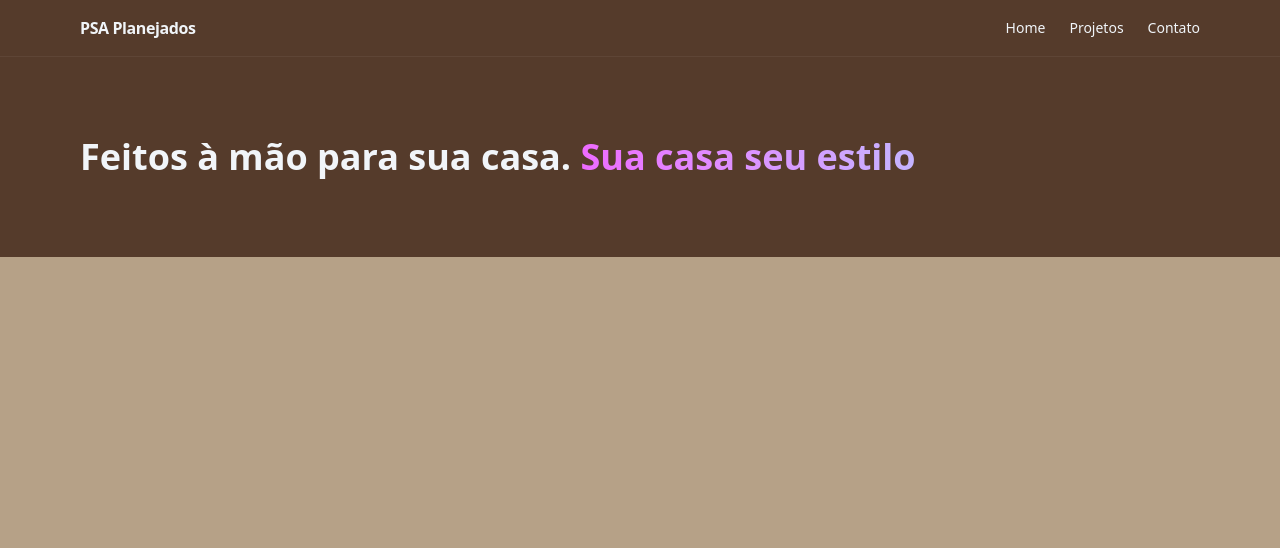
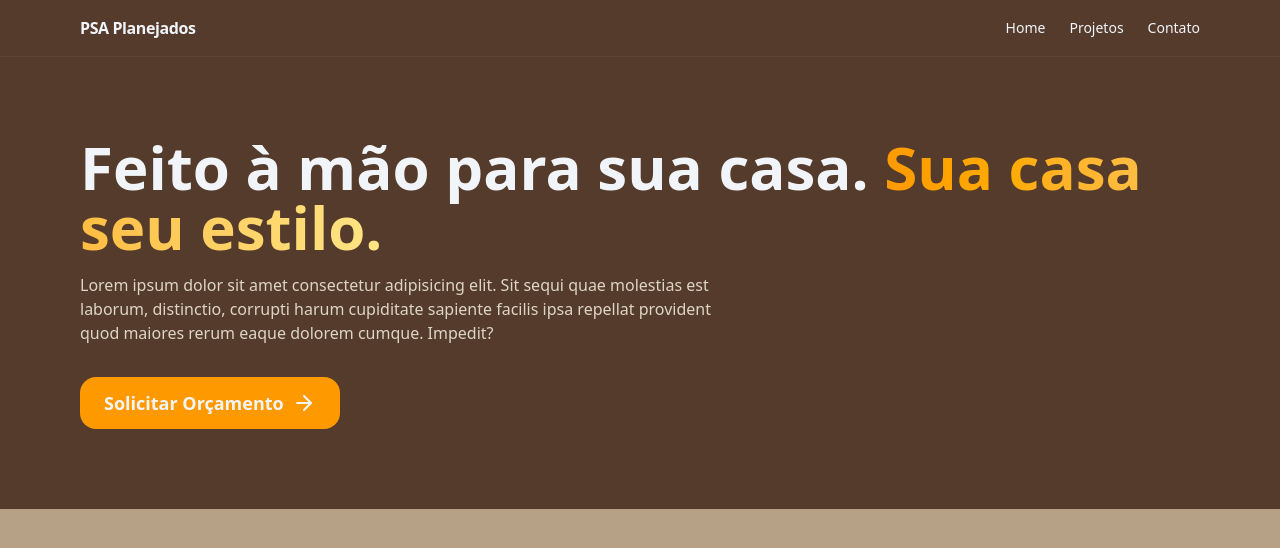
Before and after one commit to agripe049/marcenaria, a React (Vite) app: page / in a window 1280 px wide. Shown: the top 548 px of the page. Built offline with nearby package versions, Linux system fonts and the light colour scheme.

Commit message:
Fazendo home ainda, adicionando animações

```diff
--- a/src/components/Header.jsx
+++ b/src/components/Header.jsx
@@ -1,4 +1,3 @@
-import React from 'react'
 import { Menu, Sparkles, X } from 'lucide-react'
 import { useState } from 'react'
 
--- a/src/components/Hero.jsx
+++ b/src/components/Hero.jsx
@@ -1,19 +1,41 @@
 import { motion } from 'framer-motion'
+import { ArrowRight } from 'lucide-react'
 
 const Hero = () => {
     return (
         <div className="bg-[#553b2b] text-slate-100 selection:bg-[#553b2b]">
             <section className="relative overflow-hidden">
                 <div className='mx-auto max-w-6xl px-4 py-20 relative'>
-                <motion.h1 initial={{opacity: 0, y: 20}}
-                animate={{opacity: 1, y: 0}}
-                transition={{duration: 1}}
-                className="text-4xl font-extrabold">
-                    Feitos à mão para sua casa.{" "}
-                    <span className='bg-clip-text text-transparent bg-gradient-to-r from-fuchsia-400 to-violet-300'>
-                        Sua casa seu estilo
+                    <motion.h1 initial={{ opacity: 0, y: 20 }}
+                        animate={{ opacity: 1, y: 0 }}
+                        transition={{ duration: 1 }}
+                        className="text-6xl font-extrabold">
+                        Feito à mão para sua casa.{" "}
+                        <span className='bg-clip-text text-transparent bg-gradient-to-r from-amber-500 to-amber-200'>
+                            Sua casa seu estilo.
                         </span>
                     </motion.h1>
+
+                    <motion.p initial={{ opacity: 0, y: 20 }}
+                        animate={{ opacity: 1, y: 0 }}
+                        transition={{ duration: .5, delay: 1 }}
+                        className="mt-4 text-amber-50/80 max-w-2xl">
+                        Lorem ipsum dolor sit amet consectetur adipisicing elit.
+                        Sit sequi quae molestias est laborum, distinctio, corrupti
+                        harum cupiditate sapiente facilis ipsa repellat
+                        provident quod maiores rerum eaque dolorem
+                        cumque. Impedit?
+                    </motion.p>
+                    <motion.div initial={{ opacity: 0, y: 20 }}
+                        animate={{ opacity: 1, y: 0 }}
+                        transition={{ duration: .5, delay: 1 }}
+                        className="mt-8 flex flex-row gap-3"
+                    >
+                        <a href="#" className='inline-flex items-center justify-center gap-2 rounded-2xl px-6 py-3 text-lg font-bold transition bg-amber-500  hover:bg-amber-800'>
+                            Solicitar Orçamento <ArrowRight className='size-6'/>
+                        </a>
+
+                    </motion.div>
                 </div>
             </section>
         </div>
```
Lines whose indentation alone changed are shown as unchanged.
